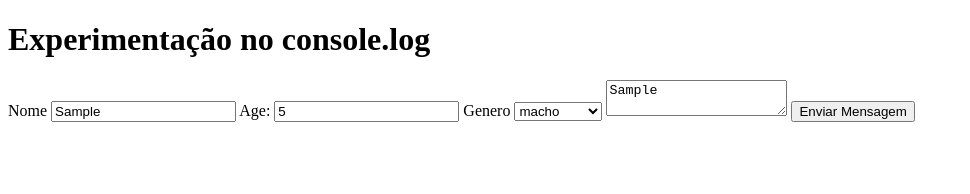
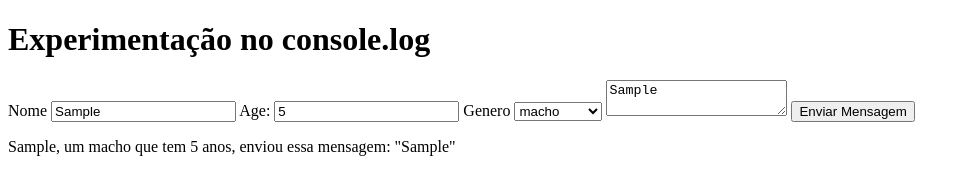
Before and after one commit to denis-rossati/ts-initial-studies, a website: page dom-type-casting/public/index.html in a window 1280 px wide. Both pictures are taken after typing "Sample", "5", "Sample" into the empty fields and a click on the button "Enviar Mensagem". Shown: the whole page, without its empty margins (0-970 px from the left). Drawn offline with Linux system fonts and the light colour scheme.

Commit message:
adiciona aula sobre DOM

```diff
--- a/dom-type-casting/public/index.html
+++ b/dom-type-casting/public/index.html
@@ -33,6 +33,7 @@
       </label>
       <button type="submit">Enviar Mensagem</button>
     </form>
+    <div></div>
   </main>
   <script src="index.js"></script>
 </body>
--- a/dom-type-casting/public/index.js
+++ b/dom-type-casting/public/index.js
@@ -1,15 +1,28 @@
 "use strict";
+// veja essa aula para explicações melhores: https://www.youtube.com/watch?v=hcuKd-Q_tP8&list=PL4cUxeGkcC9gUgr39Q_yD6v-bSyMwKPUI&index=11
 const form = document.querySelector('form');
 const nameInput = document.querySelector('.nameInput');
 const genderInput = document.querySelector('#gender');
+const ageInput = document.querySelector('#ageInput');
 const messageInput = document.querySelector('#messageInput');
-const ageInput = document.querySelector('#ageInput');
-const sendMessage = (evt) => {
+const messageMonitors = document.querySelector('div');
+const launchThroughTheSpace = (message) => {
+    const marsWillReceive = document.createElement('p');
+    marsWillReceive.textContent = message;
+    marsWillReceive.className = "terraqueousMessage";
+    messageMonitors.appendChild(marsWillReceive);
+    return "Mensagem enviada!!!!!";
+};
+const createMessage = (evt) => {
     evt.preventDefault();
-    const { value: name } = nameInput;
-    const { value: gender } = genderInput;
-    const { value: message } = messageInput;
-    const { valueAsNumber: age } = ageInput;
-    console.log(`${name}, a ${gender} that is ${age} years old, have sended this message to mars:`, message);
+    console.log("May God's love be with you");
+    const { name, gender, age, message } = {
+        name: nameInput.value,
+        gender: genderInput.value,
+        age: ageInput.valueAsNumber,
+        message: messageInput.value,
+    };
+    const transmission = `${name}, um ${gender} que tem ${age} anos, enviou essa mensagem: "${message}"`;
+    return launchThroughTheSpace(transmission);
 };
-form.addEventListener('submit', sendMessage);
+form.addEventListener('submit', createMessage);
```
Also changed, not shown: dom-type-casting/src/index.ts (+42 -13 lines).
